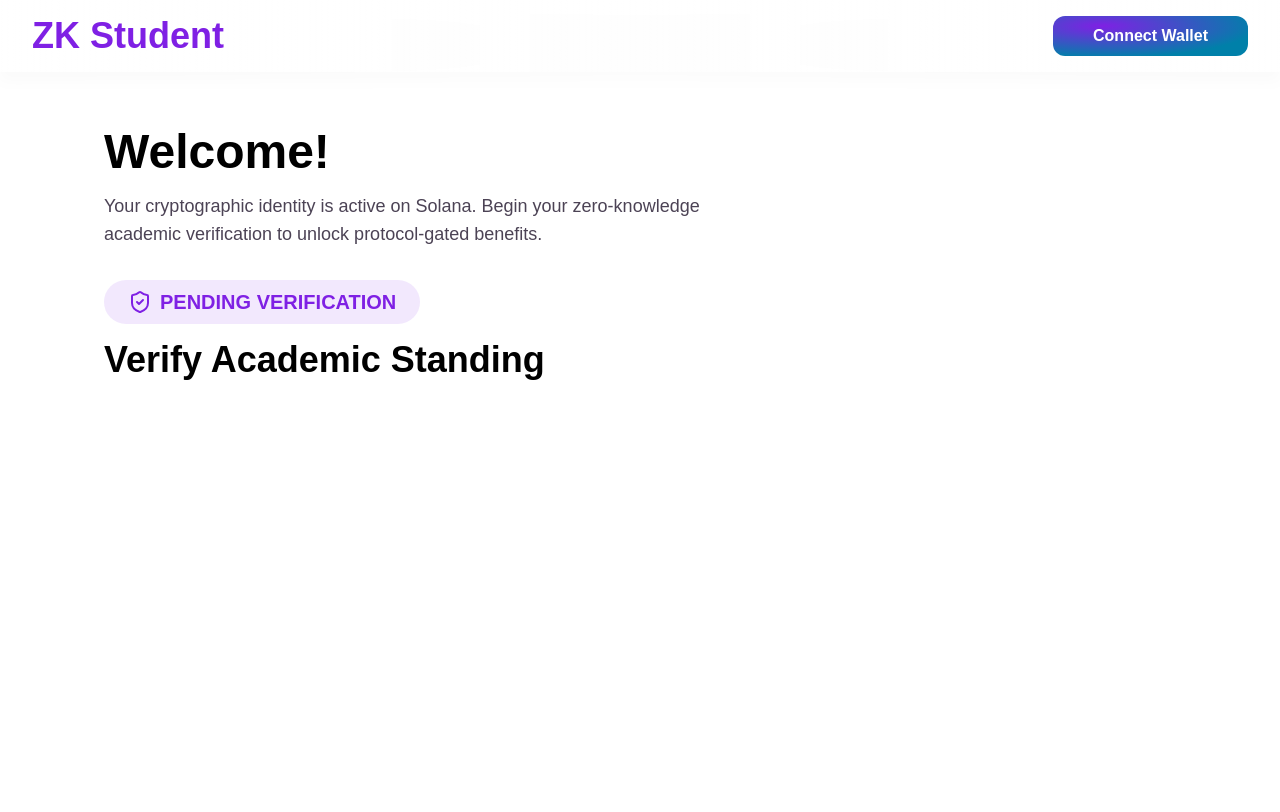
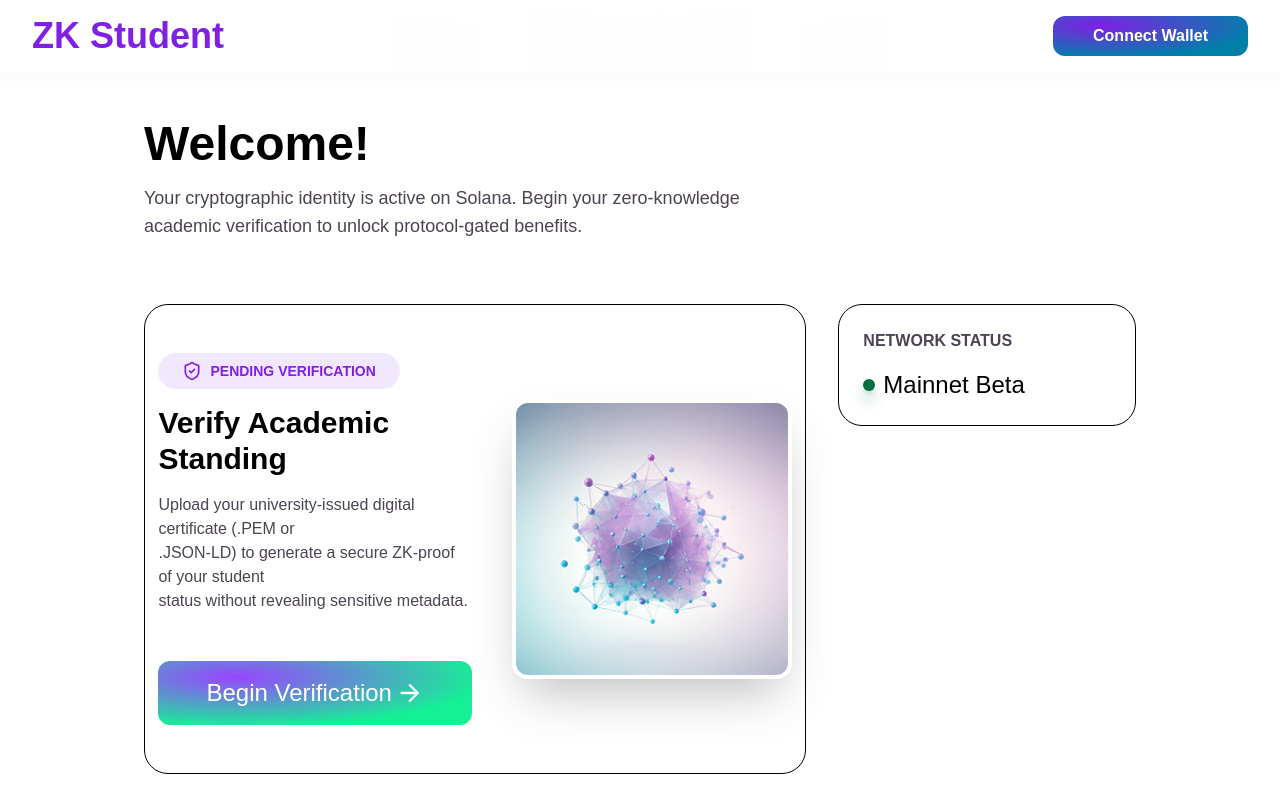
Before and after one commit to Jows-Labs/zk-student, a Next.js app in the folder front/: page /app in a window 1280 px wide. Shown: the top 812 px of the page. Built offline with nearby package versions, Linux system fonts and the light colour scheme.

Commit message:
Created app page

```diff
--- a/front/app/app/page.tsx
+++ b/front/app/app/page.tsx
@@ -1,11 +1,17 @@
+"use client";
+
 import { NavBar } from "@/components/NavBar/NavBar";
+import { motion } from "motion/react";
+import { IoMdArrowForward } from "react-icons/io";
 import { LuShieldCheck } from "react-icons/lu";
+import Image from "next/image";
+import Figure from "@/public/images/Figure.png";
 
 export default function App() {
   return (
     <div className="flex flex-col w-full h-screen relative bg-white z-10 text-black">
       <NavBar />
-      <section className="w-full px-26 py-14 flex flex-col justify-start items-start gap-8">
+      <div className="w-full px-36 py-12 flex flex-col justify-start items-start gap-16">
         <div className="flex flex-col gap-4">
           <h1 className="text-5xl font-bold">Welcome!</h1>
           <p className="text-[#4C4355] text-lg">
@@ -14,16 +20,46 @@ export default function App() {
             protocol-gated benefits.
           </p>
         </div>
-        <section>
-          <div className="flex flex-col gap-4 items-start">
-            <div className="flex gap-2 items-center text-[#7F20E4] bg-[#7F20E4]/10 rounded-full py-2 px-6">
-              <LuShieldCheck className="text-2xl" />
-              <p className="text-xl font-bold">PENDING VERIFICATION</p>
+        <section className="w-full flex gap-8">
+          <div className="flex gap-10 justify-center items-center py-12 px-10 bg-white/80 border rounded-3xl h-fit">
+            <div className="flex flex-col gap-12 justify-between w-full min-h-full">
+              <div className="flex flex-col gap-4 justify-start">
+                <div className="flex gap-2 items-center text-[#7F20E4] bg-[#7F20E4]/10 rounded-full py-2 px-6 w-fit">
+                  <LuShieldCheck className="text-xl" />
+                  <p className="text-sm font-bold">PENDING VERIFICATION</p>
+                </div>
+                <h3 className="text-3xl font-bold">Verify Academic Standing</h3>
+                <p className="text-[#4C4355] text-md">
+                  Upload your university-issued digital certificate (.PEM or
+                  <br></br>
+                  .JSON-LD) to generate a secure ZK-proof of your student
+                  <br></br>status without revealing sensitive metadata.
+                </p>
+              </div>
+              <motion.div
+                whileHover={{ scale: 1.05 }}
+                whileTap={{ scale: 0.95 }}
+                className="py-4 px-12 flex items-center gap-1 rounded-xl text-2xl bg-radial-[at_25%_25%] from-[#9945FF] to-[#14F195] to-75% cursor-pointer text-white w-fit"
+              >
+                <p className="text-nowrap">Begin Verification</p>
+                <IoMdArrowForward className="h-7 w-auto" />
+              </motion.div>
             </div>
-            <h3 className="text-4xl font-bold">Verify Academic Standing</h3>
+            <Image
+              src={Figure}
+              alt="Neural Figure"
+              className="w-auto h-70 rounded-2xl border-4 border-white shadow-2xl"
+            />
+          </div>
+          <div className="flex flex-col gap-4 justify-start items-start p-6 border h-fit w-90 rounded-3xl">
+            <p className="text-md font-bold text-[#4C4355]">NETWORK STATUS</p>
+            <div className="flex gap-2 items-center">
+              <span className="w-3 h-3 bg-[#006D40] shadow-lg shadow-[#006D40] rounded-full"></span>
+              <p className="text-2xl">Mainnet Beta</p>
+            </div>
           </div>
         </section>
-      </section>
+      </div>
     </div>
   );
 }
--- a/front/app/page.tsx
+++ b/front/app/page.tsx
@@ -12,6 +12,7 @@ import {
 } from "react-icons/md";
 import Image from "next/image";
 import SolanaIcon from "@/public/images/solana.png";
+import { useRouter } from "next/navigation";
 
 const step = 3;
 
@@ -77,6 +78,7 @@ const StepText = ({
 };
 
 export default function Home() {
+  const router = useRouter();
   return (
     <div className="flex flex-col w-full h-screen relative bg-white z-10 text-black">
       <NavBar />
@@ -99,6 +101,7 @@ export default function Home() {
               whileHover={{ scale: 1.05 }}
               whileTap={{ scale: 0.95 }}
               className="py-4 px-12 flex items-center gap-1 rounded-xl text-xl bg-radial-[at_25%_25%] from-[#7F20E4] to-[#0080A9] to-75% cursor-pointer text-white"
+              onClick={() => router.push("/app")}
             >
               <p className="text-nowrap">Launch App</p>
               <IoMdArrowForward className="h-7 w-auto" />
--- a/front/lib/content-context.tsx
+++ b/front/lib/content-context.tsx
@@ -10,6 +10,8 @@ import {
 
 interface PhantomWallet {
   isPhantom: boolean;
+  isConnected?: boolean;
+  publicKey?: { toString: () => string } | null;
   connect: (options?: { onlyIfTrusted?: boolean }) => Promise<{
     publicKey: { toString: () => string };
   }>;
@@ -47,7 +49,7 @@ export function useContentContext() {
 }
 
 export function ContextProvider({ children }: ContentContextProviderProps) {
-  const [walletAddress, setWalletAddress] = useState<string>("");
+  const [walletAddress, setWalletAddress] = useState<string | null>(null);
 
   const connectWallet = async () => {
     const solana = (window as SolanaWindow).solana;
@@ -61,7 +63,7 @@ export function ContextProvider({ children }: ContentContextProviderProps) {
 
       setWalletAddress(response.publicKey.toString());
     } catch (error) {
-      console.error("Error connecting wallet:", error);
+      console.log("Error connecting wallet:", error);
     }
   };
 
@@ -73,7 +75,7 @@ export function ContextProvider({ children }: ContentContextProviderProps) {
         return;
       }
       await solana.disconnect();
-      setWalletAddress("");
+      setWalletAddress(null);
     } catch (error) {
       console.error("Error disconnecting wallet:", error);
     }
@@ -89,10 +91,13 @@ export function ContextProvider({ children }: ContentContextProviderProps) {
           return;
         }
 
-        if (solana.isPhantom) {
-          const response = await solana.connect({ onlyIfTrusted: true });
+        if (solana.isPhantom && solana.publicKey) {
+          setWalletAddress(solana.publicKey.toString());
+          return;
+        }
 
-          setWalletAddress(response.publicKey.toString());
+        if (solana.isPhantom && solana.isConnected) {
+          setWalletAddress(solana.publicKey?.toString() ?? null);
         }
       } catch (error) {
         console.error("Error checking wallet connection:", error);
```
Also changed, not shown: front/public/images/Figure.png (added), 1 other file (tests, documents, lock files or other folders).
